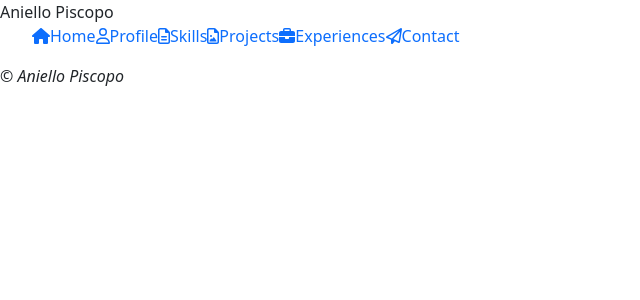
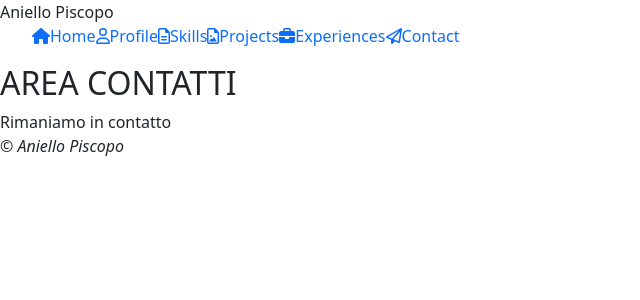
Before and after one commit to AnielloPiscopo/vite-boolfolio, a Vue app: page /contact in a window 1280 px wide. Shown: the top 300 px of the page, without its empty margins (0-640 px from the left). Built offline with nearby package versions, Linux system fonts and the light colour scheme.

Commit message:
Added the PagesHeader component

```diff
--- /dev/null
+++ b/src/components/main/PagesHeader.vue
@@ -0,0 +1,31 @@
+<script>
+export default {
+  name: "PagesTitle",
+
+  props: {
+    pageTitle: {
+      type: String,
+      required: true,
+    },
+
+    pageSubtitle: {
+      type: String,
+      required: false,
+    },
+
+    specialWords: {
+      type: Array,
+      required: false,
+    },
+  },
+};
+</script>
+
+<template>
+  <div class="my_header">
+    <h2 class="my_title text-uppercase">{{ pageTitle }}</h2>
+    <div class="my_subtitle">{{ pageSubtitle }}</div>
+  </div>
+</template>
+
+<style lang="scss"></style>
--- a/src/pages/ContactPage.vue
+++ b/src/pages/ContactPage.vue
@@ -1,9 +1,31 @@
 <script>
+import PagesTitle from "../components/main/PagesHeader.vue";
+
 export default {
   name: "ContactPage",
+
+  components: {
+    PagesTitle,
+  },
+
+  data() {
+    return {
+      title: "Area Contatti",
+      subtitle: `Rimaniamo in contatto`,
+      specialWords: ["contatto"],
+    };
+  },
 };
 </script>
 
-<template></template>
+<template>
+  <section id="contact">
+    <PagesTitle
+      :pageTitle="title"
+      :pageSubtitle="subtitle"
+      :specialWords="specialWords"
+    />
+  </section>
+</template>
 
 <style lang="scss"></style>
--- a/src/pages/ProjectsPage.vue
+++ b/src/pages/ProjectsPage.vue
@@ -1,6 +1,7 @@
 <script>
 import { store } from "../store";
 import axios from "axios";
+import PagesTitle from "../components/main/PagesHeader.vue";
 import ProjectsContainer from "../components/main/projects/ProjectsContainer.vue";
 import ProjectsBtnsContainer from "../components/main/projects/BtnsContainer.vue";
 
@@ -8,12 +9,14 @@ export default {
   name: "ProjectsPage",
 
   components: {
+    PagesTitle,
     ProjectsContainer,
     ProjectsBtnsContainer,
   },
 
   data() {
     return {
+      title: "Progetti",
       store,
       projectsList: [],
       currentPage: 1,
@@ -57,6 +60,7 @@ export default {
 
 <template>
   <section id="projects" class="container p-5">
+    <PagesTitle :pageTitle="title" />
     <ProjectsContainer :projects="projectsList" />
     <ProjectsBtnsContainer @prev="previousPage()" @next="nextPage()" />
   </section>
```
